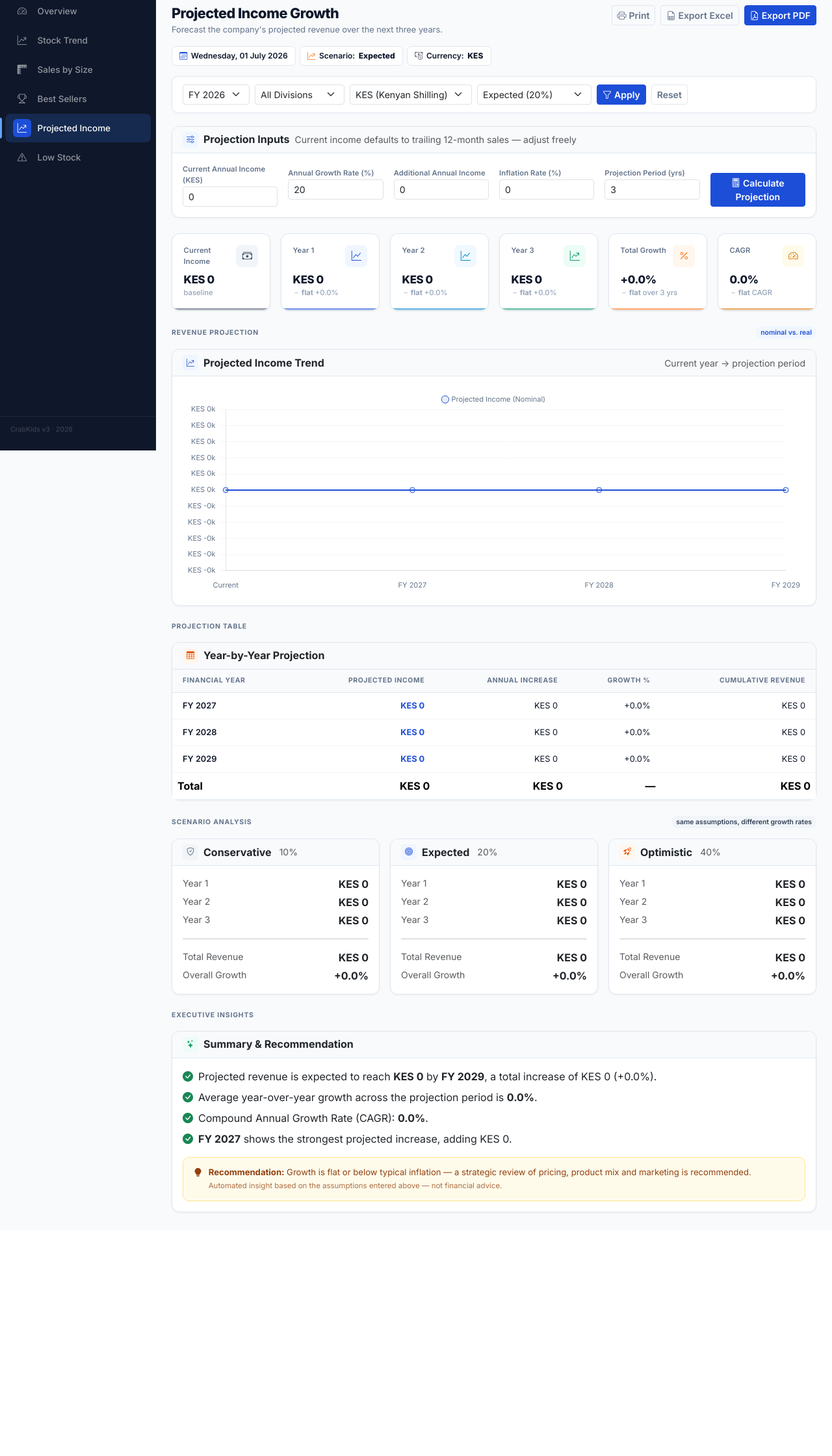
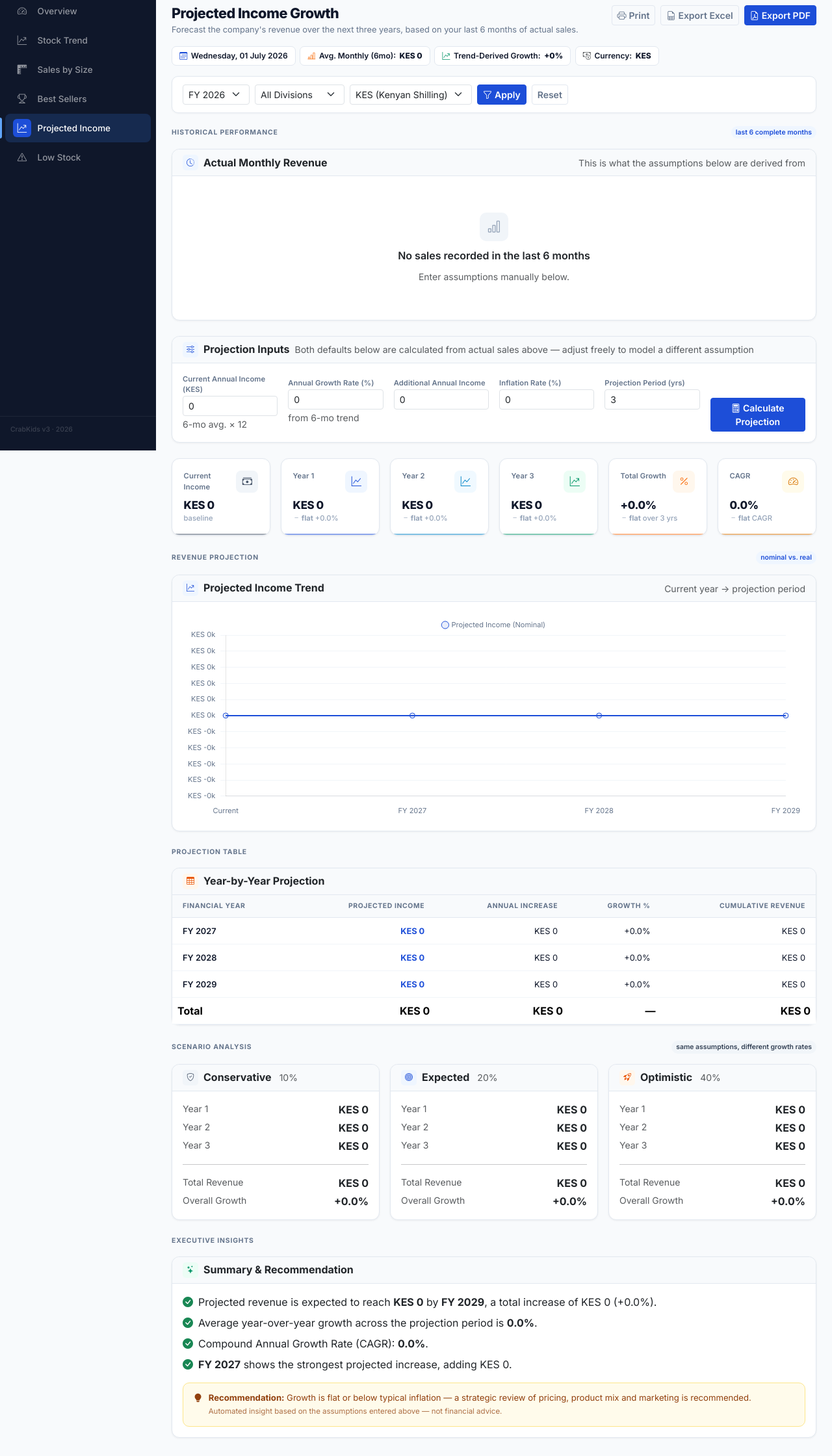
Before and after one commit to muturish/crabkidsdashboard, a PHP site: page /projected-income.php in a window 1280 px wide. Shown: the part 107-2347 px from the top of the page at 65% size. Before the commit the page ends 1973 px from the top, so only its background shows below. Run offline with PHP 8.4, Linux system fonts and the light colour scheme; tables that the repository leaves empty or names only in its code hold one stand-in row (values such as "Sample post"); some libraries are stand-ins or nearby versions.

Commit message:
Rebuild Projected Income Growth to derive defaults from actual sales
Replace the scenario-preset-driven defaults (10/20/40% picked from a
dropdown) with values calculated from the last 6 complete calendar
months of real transactions:
- Current Annual Income = 6-month average revenue, annualized.
- Growth Rate = second-half vs first-half 3-month average, annualized
  (clamped to -90%..300% to avoid wild extrapolation from noisy data).

Adds get_recent_sales_trend() in data.php (zero-filled, optional
brand scope) and a new Historical Performance chart on the page so
the assumptions feeding the projection are visible, not just implied.
The fixed 10/20/40% Scenario Analysis cards stay as-is as a separate
what-if comparison; both projection inputs remain manually editable.

```diff
--- a/includes/data.php
+++ b/includes/data.php
@@ -512,35 +512,57 @@ function get_restock_requirements(float $min_stock = 4, ?int $category_id = null
     return $rows;
 }
 
-// ── Trailing 12-month revenue (used as a sensible default for forecasting) ────
+// ── Recent monthly sales trend (drives the income projection defaults) ────────
+// Returns the last $months COMPLETE calendar months (oldest first), zero-filled
+// for months with no sales, optionally scoped to a single brand/division.
 
-function get_trailing_annual_revenue(?int $brand_id = null): float
+function get_recent_sales_trend(int $months = 6, ?int $brand_id = null): array
 {
     $db  = get_db();
     $bid = business_id();
 
+    $end = new DateTime('first day of this month');
+    $end->modify('-1 day'); // last day of the previous (most recent complete) month
+    $start = new DateTime($end->format('Y-m-01'));
+    $start->modify('-' . ($months - 1) . ' months');
+
+    $from = $start->format('Y-m-d');
+    $to   = $end->format('Y-m-d');
+
     if ($brand_id) {
         $st = $db->prepare("
-            SELECT COALESCE(SUM((sl.quantity - sl.quantity_returned) * sl.unit_price_inc_tax), 0)
+            SELECT DATE_FORMAT(t.transaction_date, '%Y-%m') AS ym,
+                   COALESCE(SUM((sl.quantity - sl.quantity_returned) * sl.unit_price_inc_tax), 0) AS revenue
             FROM transaction_sell_lines sl
             JOIN transactions t ON t.id = sl.transaction_id
                 AND t.type = 'sell' AND t.status = 'final'
                 AND t.business_id = :bid
-                AND t.transaction_date >= DATE_SUB(NOW(), INTERVAL 12 MONTH)
+                AND DATE(t.transaction_date) BETWEEN :from AND :to
             JOIN products p ON p.id = sl.product_id AND p.business_id = :bid2 AND p.brand_id = :brand_id
+            GROUP BY ym
         ");
-        $st->execute([':bid' => $bid, ':bid2' => $bid, ':brand_id' => $brand_id]);
-        return (float)$st->fetchColumn();
+        $st->execute([':bid' => $bid, ':bid2' => $bid, ':brand_id' => $brand_id, ':from' => $from, ':to' => $to]);
+    } else {
+        $st = $db->prepare("
+            SELECT DATE_FORMAT(transaction_date, '%Y-%m') AS ym,
+                   COALESCE(SUM(final_total), 0) AS revenue
+            FROM transactions
+            WHERE business_id = :bid AND type = 'sell' AND status = 'final'
+              AND DATE(transaction_date) BETWEEN :from AND :to
+            GROUP BY ym
+        ");
+        $st->execute([':bid' => $bid, ':from' => $from, ':to' => $to]);
     }
+    $map = array_column($st->fetchAll(), 'revenue', 'ym');
 
-    $st = $db->prepare("
-        SELECT COALESCE(SUM(final_total), 0)
-        FROM transactions
-        WHERE business_id = :bid AND type = 'sell' AND status = 'final'
-          AND transaction_date >= DATE_SUB(NOW(), INTERVAL 12 MONTH)
-    ");
-    $st->execute([':bid' => $bid]);
-    return (float)$st->fetchColumn();
+    $rows   = [];
+    $cursor = clone $start;
+    while ($cursor <= $end) {
+        $key    = $cursor->format('Y-m');
+        $rows[] = ['month' => $key, 'label' => $cursor->format('M Y'), 'revenue' => (float)($map[$key] ?? 0)];
+        $cursor->modify('+1 month');
+    }
+    return $rows;
 }
 
 // ── Monthly summary ───────────────────────────────────────────────────────────
--- a/projected-income.php
+++ b/projected-income.php
@@ -3,7 +3,7 @@ require_once __DIR__ . '/bootstrap.php';
 require_once __DIR__ . '/includes/data.php';
 
 $page_title    = 'Projected Income Growth';
-$page_subtitle = "Forecast the company's projected revenue over the next three years.";
+$page_subtitle = "Forecast the company's revenue over the next three years, based on your last 6 months of actual sales.";
 
 $this_year = (int)date('Y');
 
@@ -11,20 +11,46 @@ $fy = isset($_GET['fy']) && ctype_digit($_GET['fy']) ? (int)$_GET['fy'] : $this_
 if ($fy < $this_year - 1 || $fy > $this_year + 3) $fy = $this_year;
 
 $division_id = isset($_GET['division']) && ctype_digit($_GET['division']) ? (int)$_GET['division'] : null;
-$scenario    = in_array($_GET['scenario'] ?? '', ['conservative', 'expected', 'optimistic', 'custom'], true) ? $_GET['scenario'] : 'expected';
-
-$scenario_rates = ['conservative' => 10, 'expected' => 20, 'optimistic' => 40, 'custom' => 20];
-$default_growth = $scenario_rates[$scenario];
 
 try {
-    $opts            = get_filter_options();
-    $default_income  = get_trailing_annual_revenue($division_id);
-    $db_error        = null;
+    $opts     = get_filter_options();
+    $trend    = get_recent_sales_trend(6, $division_id);
+    $db_error = null;
 } catch (Exception $e) {
-    $db_error       = $e->getMessage();
-    $opts           = ['brands' => [], 'categories' => [], 'sub_categories' => []];
-    $default_income = 0;
+    $db_error = $e->getMessage();
+    $opts     = ['brands' => [], 'categories' => [], 'sub_categories' => []];
+    $trend    = [];
 }
+
+// Derive the projection defaults from the actual 6-month trend:
+// - Current Annual Income = 6-month average revenue, annualized (run-rate).
+// - Growth Rate = second-half vs first-half average, annualized, clamped to a sane range.
+$revenues     = array_column($trend, 'revenue');
+$months_count = count($revenues);
+$avg_monthly  = $months_count ? array_sum($revenues) / $months_count : 0;
+$default_income = $avg_monthly * 12;
+
+$half        = intdiv($months_count, 2);
+$first_half  = array_slice($revenues, 0, $half);
+$second_half = array_slice($revenues, $half);
+$avg_first   = $half ? array_sum($first_half) / $half : 0;
+$avg_second  = $half ? array_sum($second_half) / count($second_half) : 0;
+
+if ($avg_first > 0 && $half > 0) {
+    $growth_over_half = ($avg_second - $avg_first) / $avg_first;
+    $periods_per_year = 12 / $half;
+    $default_growth   = (pow(1 + $growth_over_half, $periods_per_year) - 1) * 100;
+} else {
+    $default_growth = 0;
+}
+$default_growth = round(max(-90, min(300, $default_growth)), 1);
+
+$j_hist_labels = json_encode(array_column($trend, 'label'));
+$j_hist_data   = json_encode(array_map(fn($v) => round($v), $revenues));
+
+$inline_scripts = <<<JS
+(function(){var c=document.getElementById('historyChart');if(!c)return;new Chart(c,{type:'bar',data:{labels:{$j_hist_labels},datasets:[{label:'Actual Revenue (KES)',data:{$j_hist_data},backgroundColor:'#1d4ed8',borderRadius:4}]},options:{responsive:true,maintainAspectRatio:false,plugins:{legend:{display:false},tooltip:{callbacks:{label:function(ctx){return 'KES '+ctx.parsed.y.toLocaleString();}}}},scales:{x:{grid:{display:false}},y:{beginAtZero:true,ticks:{callback:function(v){return 'KES '+(v/1000).toFixed(0)+'k';}}}}}});})();
+JS;
 
 require_once __DIR__ . '/includes/header.php';
 ?>
@@ -55,11 +81,12 @@ require_once __DIR__ . '/includes/header.php';
 
 <div class="ck-pills mb-3">
   <span class="ck-pill"><i class="bi bi-calendar3" style="color:#1d4ed8"></i> <?= date('l, d F Y') ?></span>
-  <span class="ck-pill"><i class="bi bi-graph-up-arrow" style="color:#f97316"></i> Scenario: <strong><?= htmlspecialchars(ucfirst($scenario)) ?></strong></span>
+  <span class="ck-pill"><i class="bi bi-bar-chart-line" style="color:#f97316"></i> Avg. Monthly (6mo): <strong>KES <?= number_format($avg_monthly) ?></strong></span>
+  <span class="ck-pill"><i class="bi bi-graph-up-arrow" style="color:#059669"></i> Trend-Derived Growth: <strong><?= ($default_growth >= 0 ? '+' : '') . $default_growth ?>%</strong></span>
   <span class="ck-pill"><i class="bi bi-cash-coin text-muted"></i> Currency: <strong>KES</strong></span>
 </div>
 
-<!-- Filters (server-side: re-baselines the default income from real sales data) -->
+<!-- Filters (server-side: re-baselines the 6-month trend from real sales data) -->
 <form method="GET" action="" class="ck-filter ck-no-print">
   <select name="fy" id="sel-fy" class="form-select form-select-sm w-auto">
     <?php for ($y = $this_year - 1; $y <= $this_year + 3; $y++): ?>
@@ -78,32 +105,57 @@ require_once __DIR__ . '/includes/header.php';
     <option value="KES" selected>KES (Kenyan Shilling)</option>
   </select>
 
-  <select name="scenario" class="form-select form-select-sm w-auto">
-    <option value="expected"     <?= $scenario === 'expected'     ? 'selected' : '' ?>>Expected (20%)</option>
-    <option value="conservative" <?= $scenario === 'conservative' ? 'selected' : '' ?>>Conservative (10%)</option>
-    <option value="optimistic"   <?= $scenario === 'optimistic'   ? 'selected' : '' ?>>Optimistic (40%)</option>
-    <option value="custom"       <?= $scenario === 'custom'       ? 'selected' : '' ?>>Custom</option>
-  </select>
-
   <button type="submit" class="btn btn-primary btn-sm"><i class="bi bi-funnel me-1"></i>Apply</button>
   <a href="projected-income.php" class="btn btn-ck-ghost btn-sm">Reset</a>
 </form>
+
+<!-- Historical Performance: the real data the projection is built on -->
+<div class="d-flex align-items-center justify-content-between mb-3"><span class="ck-label">Historical Performance</span><span class="ck-chip ck-chip-blue">last 6 complete months</span></div>
+<div class="card mb-4 ck-no-print">
+  <div class="card-header d-flex align-items-center justify-content-between gap-2">
+    <h6 class="mb-0 fw-bold d-flex align-items-center gap-2 fs-6"><span class="ck-ci ck-ci-blue"><i class="bi bi-clock-history"></i></span>Actual Monthly Revenue</h6>
+    <small class="text-muted">This is what the assumptions below are derived from</small>
+  </div>
+  <div class="card-body">
+    <?php if (empty($trend) || $avg_monthly <= 0): ?>
+      <div class="ck-empty"><div class="ck-empty-icon"><i class="bi bi-bar-chart"></i></div><p class="mb-0 fw-semibold">No sales recorded in the last 6 months</p><small class="text-muted">Enter assumptions manually below.</small></div>
+    <?php else: ?>
+      <div class="ck-chart" style="height:220px;"><canvas id="historyChart"></canvas></div>
+      <div class="row g-3 mt-1 text-center">
+        <div class="col-4">
+          <div class="ck-kpi-label mb-1">Avg. Monthly Revenue</div>
+          <div class="fw-bold" style="color:#1d4ed8">KES <?= number_format($avg_monthly) ?></div>
+        </div>
+        <div class="col-4">
+          <div class="ck-kpi-label mb-1">First 3mo → Last 3mo</div>
+          <div class="fw-bold">KES <?= number_format($avg_first) ?> → KES <?= number_format($avg_second) ?></div>
+        </div>
+        <div class="col-4">
+          <div class="ck-kpi-label mb-1">Annualized Growth</div>
+          <div class="fw-bold" style="color:#059669"><?= ($default_growth >= 0 ? '+' : '') . $default_growth ?>%</div>
+        </div>
+      </div>
+    <?php endif; ?>
+  </div>
+</div>
 
 <!-- Projection Inputs -->
 <div class="card mb-4 ck-no-print">
   <div class="card-header d-flex align-items-center gap-2">
     <h6 class="mb-0 fw-bold d-flex align-items-center gap-2 fs-6"><span class="ck-ci ck-ci-blue"><i class="bi bi-sliders"></i></span>Projection Inputs</h6>
-    <small class="text-muted">Current income defaults to trailing 12-month sales — adjust freely</small>
+    <small class="text-muted">Both defaults below are calculated from actual sales above — adjust freely to model a different assumption</small>
   </div>
   <div class="card-body">
     <div class="row g-3">
       <div class="col-6 col-md-4 col-lg-2">
         <label class="form-label ck-kpi-label">Current Annual Income (KES)</label>
         <input type="number" id="inp-current-income" class="form-control form-control-sm" min="0" step="1000" value="<?= (int)$default_income ?>">
+        <small class="text-muted">6-mo avg. × 12</small>
       </div>
       <div class="col-6 col-md-4 col-lg-2">
         <label class="form-label ck-kpi-label">Annual Growth Rate (%)</label>
         <input type="number" id="inp-growth-rate" class="form-control form-control-sm" min="-100" max="500" step="0.5" value="<?= (float)$default_growth ?>">
+        <small class="text-muted">from 6-mo trend</small>
       </div>
       <div class="col-6 col-md-4 col-lg-2">
         <label class="form-label ck-kpi-label">Additional Annual Income</label>
```
